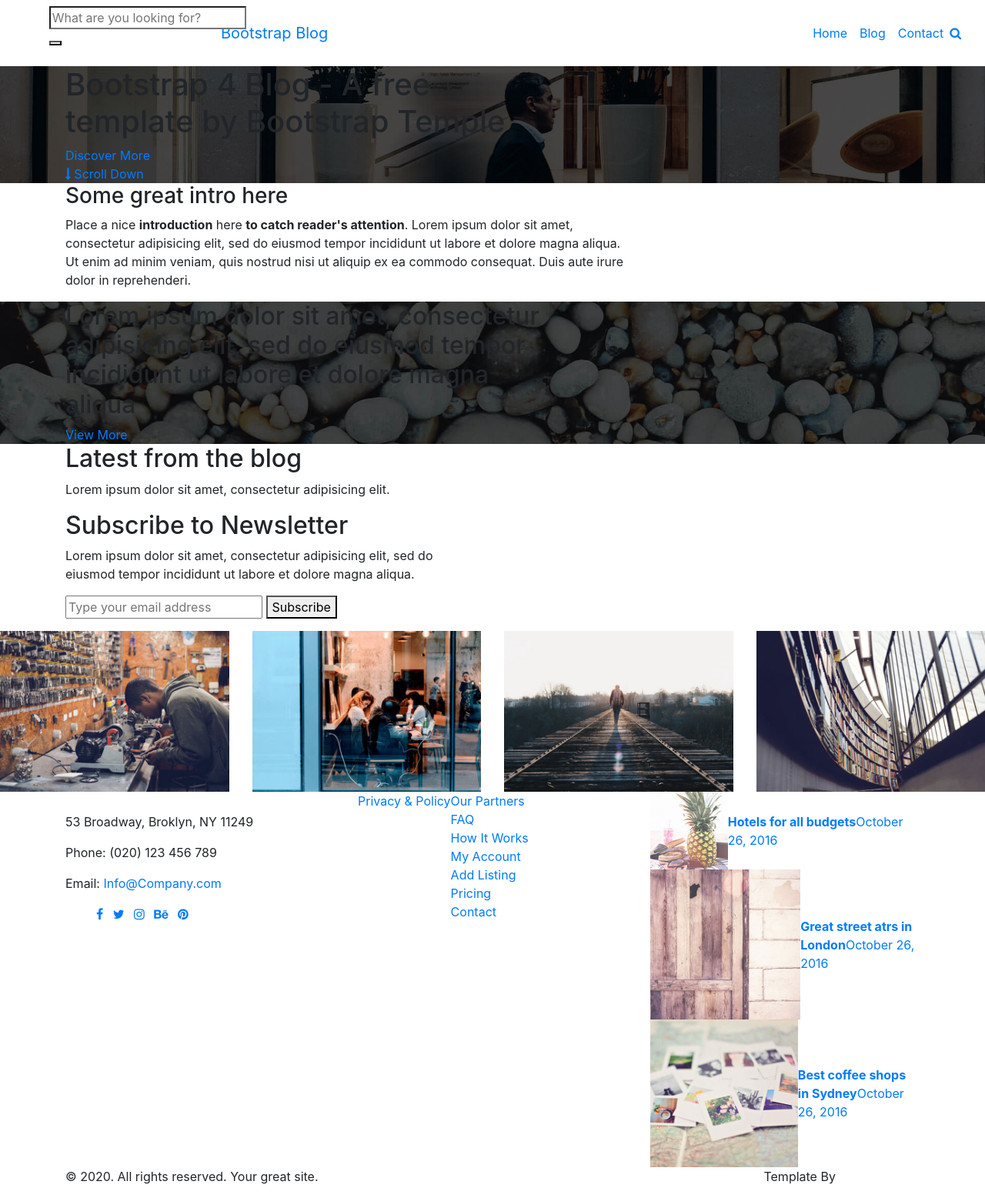
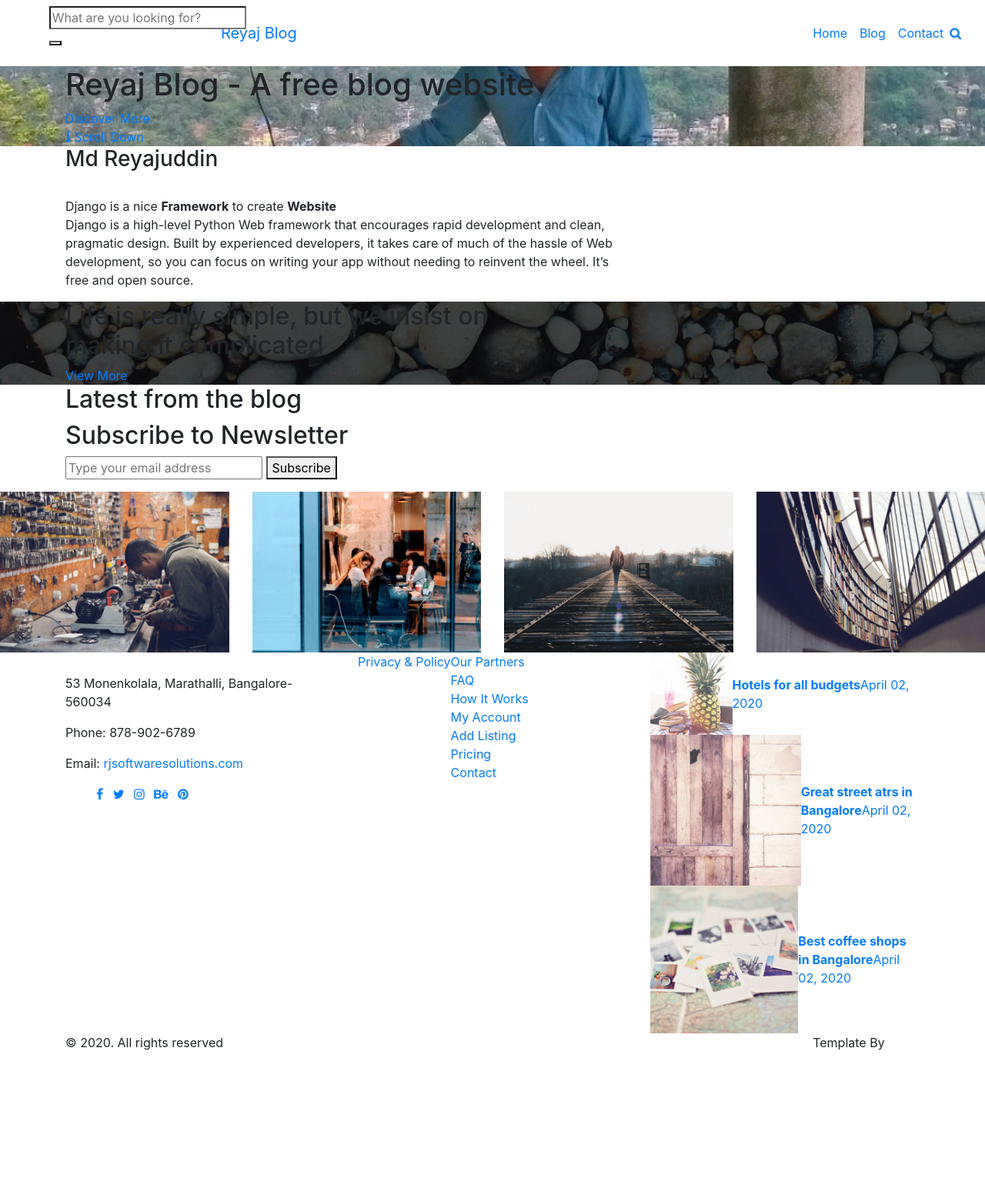
Before and after one commit to MdReyajuddin/myBlog, a Django app: page / in a window 1280 px wide. Shown: the whole page at 77% size. After the commit the page ends 1365 px from the top, so only its background shows below. Run offline with Django 3.2, Linux system fonts and the light colour scheme; data that the repository does not hold is empty; some libraries are stand-ins or nearby versions.

Commit message:
html modified

```diff
--- a/myblog/settings.py
+++ b/myblog/settings.py
@@ -38,8 +38,8 @@ INSTALLED_APPS = [
     'django.contrib.messages',
     'django.contrib.staticfiles',
 
-
-
+    'crispy_forms',
+    'tinymce',
 
     'posts',
     'marketing',
--- a/templates/base.html
+++ b/templates/base.html
@@ -4,7 +4,7 @@
   <head>
     <meta charset="utf-8">
     <meta http-equiv="X-UA-Compatible" content="IE=edge">
-    <title>Bootstrap Blog - B4 Template by Bootstrap Temple</title>
+    <title>Reyaj Blog - Blog Template </title>
     <meta name="description" content="">
     <meta name="viewport" content="width=device-width, initial-scale=1">
     <meta name="robots" content="all,follow">
--- a/templates/blog.html
+++ b/templates/blog.html
@@ -11,7 +11,7 @@
               <!-- post -->
               {% for post in queryset %}
               <div class="post col-xl-6">
-                <div class="post-thumbnail"><a href="{{post.get_absolute_url}}"><img src="{{post.thumbnail.url}}" alt="..." class="img-fluid"></a></div>
+                <div class="post-thumbnail "><a href="{{post.get_absolute_url}}"><img src="{{post.thumbnail.url}}" alt="..." class="img-fluid img-thumbnail" style="height:300px;width:400px"></a></div>
                 <div class="post-details">
                   <div class="post-meta d-flex justify-content-between">
                     <div class="date meta-last">{{post.timestamp}}</div>
--- a/templates/footer.html
+++ b/templates/footer.html
@@ -6,18 +6,18 @@
         <div class="row">
           <div class="col-md-4">
             <div class="logo">
-              <h6 class="text-white">Bootstrap Blog</h6>
+              <h6 class="text-white">Reyaj Blog</h6>
             </div>
             <div class="contact-details">
-              <p>53 Broadway, Broklyn, NY 11249</p>
-              <p>Phone: (020) 123 456 789</p>
-              <p>Email: <a href="mailto:info@company.com">Info@Company.com</a></p>
+              <p>53 Monenkolala, Marathalli, Bangalore-560034</p>
+              <p>Phone: 878-902-6789</p>
+              <p>Email: <a href="reyajurs@gmail.com">rjsoftwaresolutions.com</a></p>
               <ul class="social-menu">
-                <li class="list-inline-item"><a href="#"><i class="fa fa-facebook"></i></a></li>
-                <li class="list-inline-item"><a href="#"><i class="fa fa-twitter"></i></a></li>
-                <li class="list-inline-item"><a href="#"><i class="fa fa-instagram"></i></a></li>
-                <li class="list-inline-item"><a href="#"><i class="fa fa-behance"></i></a></li>
-                <li class="list-inline-item"><a href="#"><i class="fa fa-pinterest"></i></a></li>
+                <li class="list-inline-item"><a href="www.facebook.com"><i class="fa fa-facebook"></i></a></li>
+                <li class="list-inline-item"><a href="www.twitter.com"><i class="fa fa-twitter"></i></a></li>
+                <li class="list-inline-item"><a href="www.instagram.com"><i class="fa fa-instagram"></i></a></li>
+                <li class="list-inline-item"><a href="www.behance.com"><i class="fa fa-behance"></i></a></li>
+                <li class="list-inline-item"><a href="www.pinterest.com"><i class="fa fa-pinterest"></i></a></li>
               </ul>
             </div>
           </div>
@@ -41,15 +41,15 @@
             <div class="latest-posts"><a href="#">
                 <div class="post d-flex align-items-center">
                   <div class="image"><img src="{% static 'img/small-thumbnail-1.jpg' %}" alt="..." class="img-fluid"></div>
-                  <div class="title"><strong>Hotels for all budgets</strong><span class="date last-meta">October 26, 2016</span></div>
+                  <div class="title"><strong>Hotels for all budgets</strong><span class="date last-meta">April 02, 2020</span></div>
                 </div></a><a href="#">
                 <div class="post d-flex align-items-center">
                   <div class="image"><img src="{% static 'img/small-thumbnail-2.jpg' %}" alt="..." class="img-fluid"></div>
-                  <div class="title"><strong>Great street atrs in London</strong><span class="date last-meta">October 26, 2016</span></div>
+                  <div class="title"><strong>Great street atrs in Bangalore</strong><span class="date last-meta">April 02, 2020</span></div>
                 </div></a><a href="#">
                 <div class="post d-flex align-items-center">
                   <div class="image"><img src="{% static 'img/small-thumbnail-3.jpg' %}" alt="..." class="img-fluid"></div>
-                  <div class="title"><strong>Best coffee shops in Sydney</strong><span class="date last-meta">October 26, 2016</span></div>
+                  <div class="title"><strong>Best coffee shops in Bangalore</strong><span class="date last-meta">April 02, 2020</span></div>
                 </div></a></div>
           </div>
         </div>
@@ -58,10 +58,10 @@
         <div class="container">
           <div class="row">
             <div class="col-md-6">
-              <p>&copy; 2020. All rights reserved. Your great site.</p>
+              <p>&copy; 2020. All rights reserved</p>
             </div>
             <div class="col-md-6 text-right">
-              <p>Template By <a href="https://bootstrapious.com/p/bootstrap-carousel" class="text-white">Bootstrapious</a>
+              <p>Template By <a href="#" class="text-white">Reyaj</a>
                 <!-- Please do not remove the backlink to Bootstrap Temple unless you purchase an attribution-free license @ Bootstrap Temple or support us at http://bootstrapious.com/donate. It is part of the license conditions. Thanks for understanding :)                         -->
               </p>
             </div>
--- a/templates/header.html
+++ b/templates/header.html
@@ -20,7 +20,7 @@
         <div class="container">
           <!-- Navbar Brand -->
           <div class="navbar-header d-flex align-items-center justify-content-between">
-            <!-- Navbar Brand --><a href="/" class="navbar-brand">Bootstrap Blog</a>
+            <!-- Navbar Brand --><a href="/" class="navbar-brand">Reyaj Blog</a>
             <!-- Toggle Button-->
             <button type="button" data-toggle="collapse" data-target="#navbarcollapse" aria-controls="navbarcollapse" aria-expanded="false" aria-label="Toggle navigation" class="navbar-toggler"><span></span><span></span><span></span></button>
           </div>
--- a/templates/index.html
+++ b/templates/index.html
@@ -3,11 +3,11 @@
 {% block body %}
 
     <!-- Hero Section-->
-    <section style="background: url({% static 'img/hero.jpg' %}); background-size: cover; background-position: center center" class="hero">
+    <section style="background: url({% static 'img/raj.jpg' %}); background-size: cover; background-position: center center" class="hero">
       <div class="container">
         <div class="row">
           <div class="col-lg-7">
-            <h1>Bootstrap 4 Blog - A free template by Bootstrap Temple</h1><a href="#" class="hero-link">Discover More</a>
+            <h1>Reyaj Blog - A free blog website </h1><a href="#" class="hero-link">Discover More</a>
           </div>
         </div><a href=".intro" class="continue link-scroll"><i class="fa fa-long-arrow-down"></i> Scroll Down</a>
       </div>
@@ -17,8 +17,8 @@
       <div class="container">
         <div class="row">
           <div class="col-lg-8">
-            <h2 class="h3">Some great intro here</h2>
-            <p class="text-big">Place a nice <strong>introduction</strong> here <strong>to catch reader's attention</strong>. Lorem ipsum dolor sit amet, consectetur adipisicing elit, sed do eiusmod tempor incididunt ut labore et dolore magna aliqua. Ut enim ad minim veniam, quis nostrud nisi ut aliquip ex ea commodo consequat. Duis aute irure dolor in reprehenderi.</p>
+            <h2 class="h3">Md Reyajuddin</h2><br>
+            <p class="text-big">Django is a nice <strong>Framework</strong> to create <strong> Website</strong><br>Django is a high-level Python Web framework that encourages rapid development and clean, pragmatic design. Built by experienced developers, it takes care of much of the hassle of Web development, so you can focus on writing your app without needing to reinvent the wheel. It’s free and open source. </p>
           </div>
         </div>
       </div>
@@ -29,7 +29,7 @@
         {% for obj in object_list %}
         <div class="row d-flex align-items-stretch">
           {% if  forloop.counter|divisibleby:2 %}
-          <div class="image col-lg-5"><img src="{{ obj.thumbnail.url }}" alt="..."></div>
+          <div class="image col-lg-5 "><img src="{{ obj.thumbnail.url }}" alt="..." ></div>
           {% endif %}
           <div class="text col-lg-7">
             <div class="text-inner d-flex align-items-center">
@@ -65,7 +65,7 @@
       <div class="container">
         <div class="row">
           <div class="col-md-7">
-            <h2>Lorem ipsum dolor sit amet, consectetur adipisicing elit, sed do eiusmod tempor incididunt ut labore et dolore magna aliqua</h2><a href="#" class="hero-link">View More</a>
+            <h2>Life is really simple, but we insist on making it complicated</h2><a href="#" class="hero-link">View More</a>
           </div>
         </div>
       </div>
@@ -76,13 +76,13 @@
       <div class="container">
         <header>
           <h2>Latest from the blog</h2>
-          <p class="text-big">Lorem ipsum dolor sit amet, consectetur adipisicing elit.</p>
+
         </header>
 
         <div class="row">
           {% for obj in latest %}
           <div class="post col-md-4">
-            <div class="post-thumbnail"><a href="post.html"><img src="{{obj.thumbnail.url}}" alt="..." class="img-fluid"></a></div>
+            <div class="post-thumbnail"><a href="post.html"><img src="{{obj.thumbnail.url}}" alt="..." class="img-fluid img-thumbnail" style="height:300px;width:400px"></a></div>
             <div class="post-details">
               <div class="post-meta d-flex justify-content-between">
                 <div class="date">{{obj.timestamp|timesince}}</div>
@@ -106,7 +106,6 @@
         <div class="row">
           <div class="col-md-6">
             <h2>Subscribe to Newsletter</h2>
-            <p class="text-big">Lorem ipsum dolor sit amet, consectetur adipisicing elit, sed do eiusmod tempor incididunt ut labore et dolore magna aliqua.</p>
           </div>
           <div class="col-md-8">
             <div class="form-holder">
--- a/templates/post.html
+++ b/templates/post.html
@@ -9,7 +9,7 @@
         <main class="post blog-post col-lg-8">
           <div class="container">
             <div class="post-single">
-              <div class="post-thumbnail"><img src="{{post.thumbnail.url}}" alt="..." class="img-fluid"></div>
+              <div class="post-thumbnail"><img src="{{post.thumbnail.url}}" alt="..." class="img-fluid img-thumbnail" style="height:500px;width:800px"></div>
               <div class="post-details">
 
                 <div class="post-meta d-flex justify-content-between">
--- a/templates/sidebar.html
+++ b/templates/sidebar.html
@@ -36,7 +36,10 @@
               <h3 class="h6">Categories</h3>
             </header>
             {% for cat in category_count %}
-            <div class="item d-flex justify-content-between"><a href="#">{{cat.categories__title}}</a><span>{{cat.categories__title__count}}</span></div>
+            <div class="item d-flex justify-content-between">
+              <a href="#">{{cat.categories__title}}</a>
+              <span>{{cat.categories__title__count}}</span>
+            </div>
 
             {% endfor %}
             </div>
```
Also changed, not shown: static/img/raj.jpg (added).
